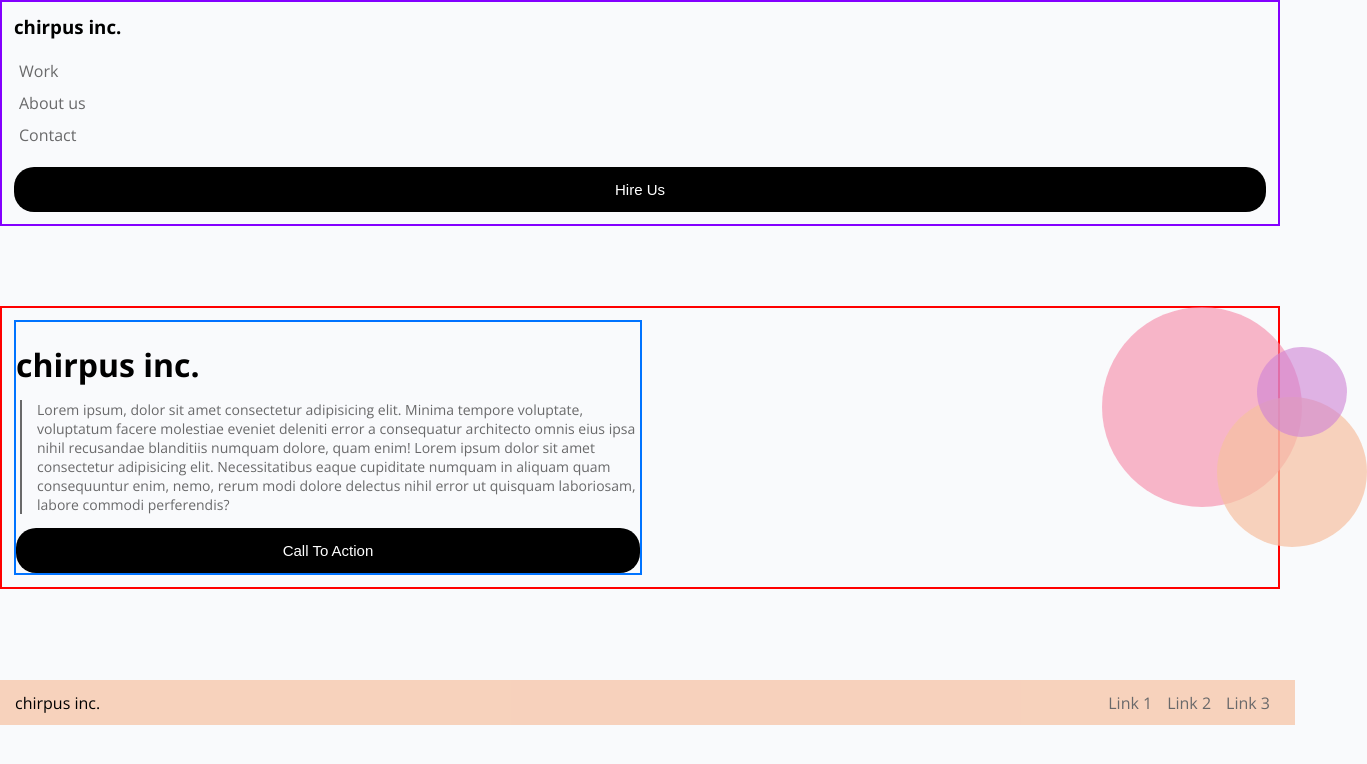
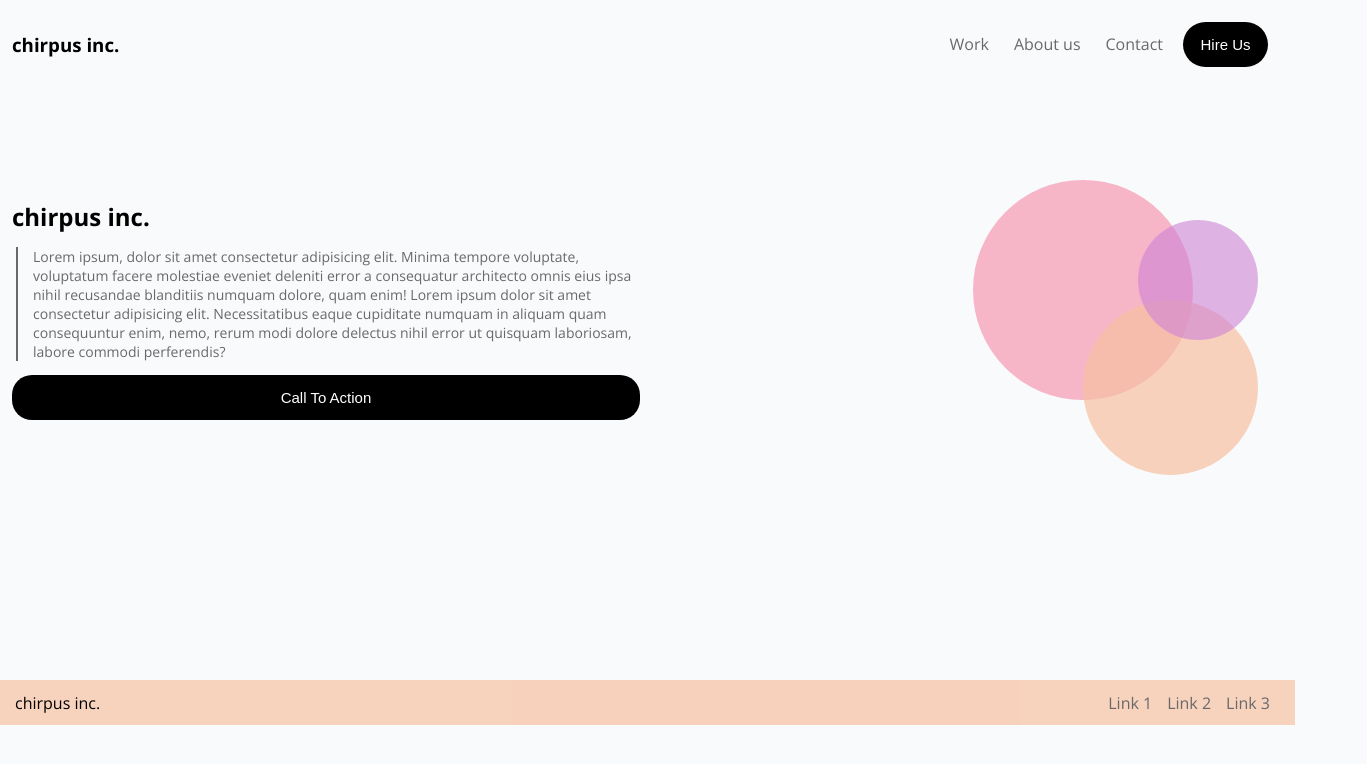
Before and after one commit to odavi88/gcChirpusIncHomepage, a plain HTML site: page index.html in a window 1280 px wide. Shown: the whole page, 1367 px wide, since content can reach past the window. Drawn offline with nearby package versions, Linux system fonts and the light colour scheme; a web font is replaced by a local one.

Commit message:
finializing project for chirpus inc homepage pt 2

```diff
--- a/index.html
+++ b/index.html
@@ -25,7 +25,7 @@
         </nav>
     </header>
     <main>
-        <div class="main-section-1">
+        <section class="main-section-1">
             <h1>chirpus inc.</h1>
             <p>
                 Lorem ipsum, dolor sit amet consectetur adipisicing elit. Minima tempore voluptate, voluptatum facere
@@ -35,12 +35,12 @@
                 quisquam laboriosam, labore commodi perferendis?
             </p>
             <button id="call-to-action-button">Call To Action</button>
-        </div>
-        <div class="main-section-2">
-            <div class="large-circle"></div>
-            <div class="medium-circle"></div>
-            <div class="small-circle"></div>
-        </div>
+        </section>
+        <section class="main-section-2">
+            <div class="circle large-circle"></div>
+            <div class="circle medium-circle"></div>
+            <div class="circle small-circle"></div>
+        </section>
     </main>
     <footer>
         chirpus inc.
--- a/style.css
+++ b/style.css
@@ -10,7 +10,6 @@ header {
     display: flex;
     flex-direction: column;
     padding: 12px;
-    border: 2px solid rgb(132, 0, 255);
 }
 h3 {
     margin: 0;
@@ -51,12 +50,11 @@ main {
     display: flex;
     flex-direction: column;
     padding: 12px;
-    border: 2px solid blue;
+    /* border: 2px solid blue; */
 }
 .main-section-1 {
     display: flex;
     flex-direction: column;
-    border: 2px solid rgb(162, 0, 255);
 }
 h1 {
     margin-bottom: 0;
@@ -81,63 +79,12 @@ footer {
 
 @media screen and (min-width: 768px) {
     header {
-        margin-bottom: 80px;
-    }
-    main {
-        position: relative;
-        display: flex;
-        flex-direction: row;
-        justify-content: space-between;
-        padding: 12px;
-        border: 2px solid rgb(255, 0, 0);
-    }
-     .main-section-1 {
-        display: flex;
-        flex-direction: column;
-        width: 50%;
-        border: 2px solid rgb(0, 115, 255);
-    }
-    .main-section-2 {
-        display: flex;
-        flex
-        border: 2px solid rgb(0, 255, 21);
-        width: 50%;
-    }
-    .large-circle {
-        position: absolute;
-        left: 1100px;
-        bottom: 80px;
-        border-radius: 200px;
-        width: 200px;
-        height: 200px;
-        background-color: rgba(247, 136, 167, 0.6);
-    }
-    .medium-circle {
-        position: absolute;
-        left: 1215px;
-        bottom: 40px;
-        border-radius: 150px;
-        width: 150px;
-        height: 150px;
-        background-color: rgba(247, 193, 162, 0.7);
-    }
-    .small-circle {
-        position: absolute;
-        left: 1255px;
-        bottom: 150px;
-        border-radius: 90px;
-        width: 90px;
-        height: 90px;
-        background-color: rgba(207, 130, 213, 0.6);
-    }
-}
-/* @media screen and (min-width: 768px){
-    header {
         display: flex;
         flex-direction: row;
         justify-content: space-between;
         align-items: center;
         padding: 12px;
+        margin-bottom: 80px;
     }
     nav {
         display: flex;
@@ -160,36 +107,50 @@ footer {
     main {
         display: flex;
         flex-direction: row;
+        justify-content: space-between;
         padding: 12px;
-        border: 2px solid blue;
+        /* border: 2px solid rgb(255, 0, 0); */
     }
-   .main-section-1 {
-        border: 2px solid rgb(255, 0, 0);
-        flex-grow: 1;
+     .main-section-1 {
+        display: flex;
+        flex-direction: column;
+        width: 50%;
+        /* border: 2px solid rgb(0, 115, 255); */
     }
     .main-section-2 {
-        border: 2px solid rgb(4, 255, 0);
-        flex-grow: 2;
+        display: flex;
+        justify-content: flex-end;
+        position: relative;
+        /* border: 2px solid rgb(162, 0, 255); */
+        width: 50%;
     }
-    #call-to-action-button {
-
+    .circle {
+        position: absolute;
     }
     .large-circle {
-        border-radius: 200px;
-        width: 200px;
-        height: 200px;
+        position: absolute;
+        right: 75px;
+        border-radius: 220px;
+        width: 220px;
+        height: 220px;
         background-color: rgba(247, 136, 167, 0.6);
     }
     .medium-circle {
-        border-radius: 100px;
-        width: 100px;
-        height: 100px;
+        position: absolute;
+        top: 120px;
+        right: 10px;
+        border-radius: 175px;
+        width: 175px;
+        height: 175px;
         background-color: rgba(247, 193, 162, 0.7);
     }
     .small-circle {
-        border-radius: 80px;
-        width: 80px;
-        height: 80px;
+        position: absolute;
+        top: 40px;
+        right: 10px;
+        border-radius: 120px;
+        width: 120px;
+        height: 120px;
         background-color: rgba(207, 130, 213, 0.6);
     }
-} */
+}
```
